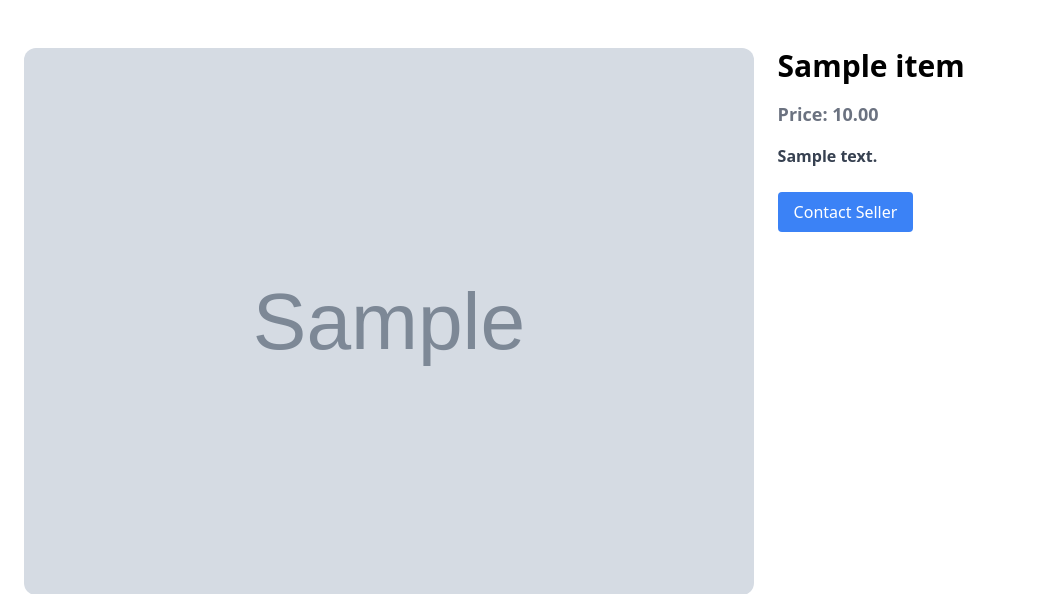
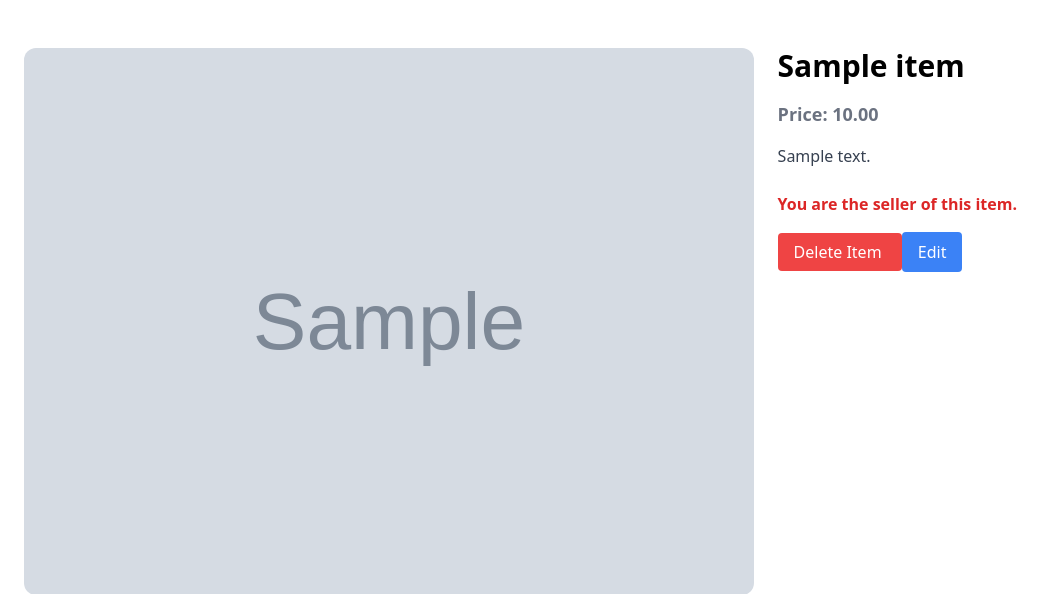
Before and after one commit to Fayadkhan8911/django-project-genesis, a Django app: page /item/1/ in a window 1280 px wide. Shown: the part 101-695 px from the top of the page, without its empty margins (0-1055 px from the left). Run offline with Django 5.2, Linux system fonts and the light colour scheme; a user stored in the database is signed in; tables that the repository leaves empty hold one stand-in row (values such as "Sample post"); grey boxes marked "Sample" are stand-in pictures; some libraries are stand-ins or nearby versions.

Commit message:
<DEV><./item> : New feature <delete item>

```diff
--- a/dashboard/views.py
+++ b/dashboard/views.py
@@ -1,4 +1,4 @@
-from django.shortcuts import render
+from django.shortcuts import redirect, render, get_object_or_404
 from item.models import item
 from django.contrib.auth.decorators import login_required
 
--- a/item/templates/item/detail.html
+++ b/item/templates/item/detail.html
@@ -5,38 +5,42 @@
 {% block content %}
 <div class="grid grid-cols-5 gap-6 mt-6">
     <div class="col-span-3">
-        <img src="{{ item.image.url }}" class="rounded-xl  w-full">
+        <img src="{{ item.image.url }}" class="rounded-xl w-full">
     </div>
     <div class="col-span-2">
         <h1 class="text-3xl font-bold mb-4">{{ item.name }}</h1>
         <p class="text-gray-500 text-lg mb-4"><strong>Price: {{ item.price }}</strong></p>
-        <p class="text-gray-700 mb-6"><strong>{{ item.description }}</strong></p>
-        {% if item.description %}
-            <button class="bg-blue-500 text-white px-4 py-2 rounded hover:bg-blue-600">Contact Seller</button>
-        {% else %}
-            <button class="bg-gray-500 text-white px-4 py-2 rounded" disabled>Out of Stock</button>
+        <p class="text-gray-700 mb-6">{{ item.description }}</p>
+
+        {% if request.user == item.created_by %}
+            <p class="text-red-600 mb-4"><strong>You are the seller of this item.</strong></p>
+            <a href="{% url 'item:delete' pk=item.pk %}" class="bg-red-500 text-white px-4 py-2 rounded hover:bg-red-600">
+                Delete Item
+            </a>
         {% endif %}
+
+        <button class="bg-blue-500 text-white px-4 py-2 rounded hover:bg-blue-600">
+    Edit
+</button>
+    </div>
 </div>
 
-</div>
-<div class ="mt-6 px-6 py-12 bg-gray-100 rounded-xl">
-    <h2 class = "mb-12 text-2xl text-center">Related Items</h2>
-    <div class=" grid grid-cols-3 gap-3">
+<div class="mt-6 px-6 py-12 bg-gray-100 rounded-xl">
+    <h2 class="mb-12 text-2xl text-center">Related Items</h2>
+    <div class="grid grid-cols-3 gap-3">
         {% for item in related_items %}
         <div>
             <a href="{% url 'item:detail' item.id %}">
                 <div>
-                <img src="{{item.image.url}}" class="rounded-t-xl">
+                    <img src="{{ item.image.url }}" class="rounded-t-xl">
                 </div>
                 <div class="p-6 bg-white rounded-b-xl">
-                <h2 class=" text-2xl">{{item.name}}</h2>
-                <p class=" text-gray-500">Price:{{item.price}}</p>
+                    <h2 class="text-2xl">{{ item.name }}</h2>
+                    <p class="text-gray-500">Price: {{ item.price }}</p>
                 </div>
             </a>
         </div>
         {% endfor %}
     </div>
 </div>
-
-
 {% endblock %}
--- a/item/urls.py
+++ b/item/urls.py
@@ -9,4 +9,6 @@ urlpatterns = [
     # The pattern includes a dynamic segment <int:pk> which captures an integer and passes it as the 'pk' argument to the view
     path('<int:pk>/', views.detail, name='detail'),
     path('new/', views.new, name='new'), ## this is to define a URL pattern for the item creation view, it will be accessed at /item/new/
+    path('<int:pk>/delete/', views.delete_item, name='delete'), ## this is to define a URL pattern for the item deletion view, it will be accessed at /item/delete/<pk>/
+
 ]
--- a/item/views.py
+++ b/item/views.py
@@ -33,3 +33,9 @@ def new(request):
 
         form=itemform() ## this is to create an instance of the NewItemForm to pass it to the template, the form will be used to display the form fields in the template and     handle the form submission
     return render(request,'item/form.html', {'form': form,'title': 'New Item'}) ## this is to render the form.html template and pass the form and title to
+
+@login_required
+def delete_item(request, pk):
+    item = get_object_or_404(Item, pk=pk, created_by=request.user) ## this is to get the item with the given pk and created by the logged in user, if the item does not exist it will return a 404 error
+    item.delete() ## this is to delete the item
+    return redirect('dashboard:dashboard') ## this is to redirect the user to the dashboard after
```
Lines whose indentation alone changed are shown as unchanged.
